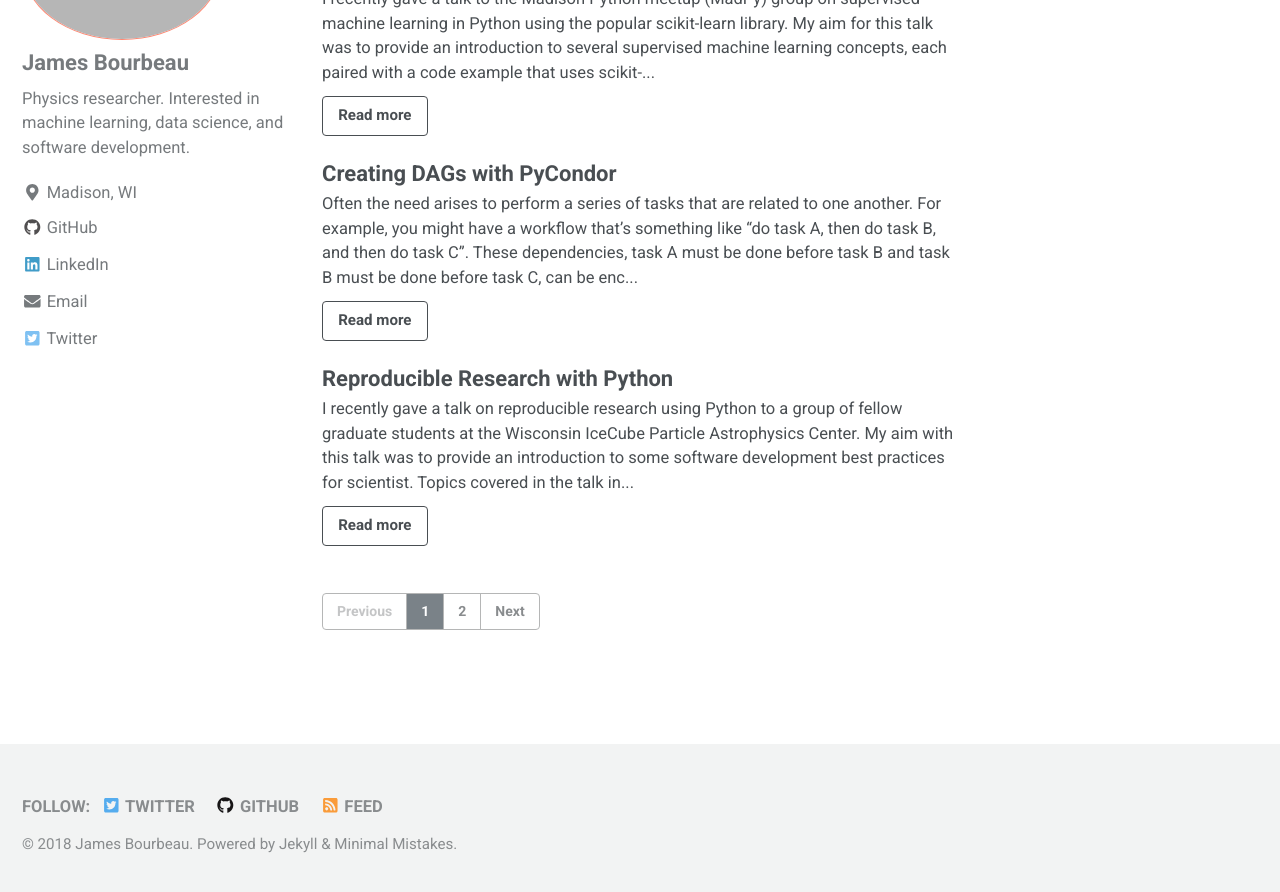
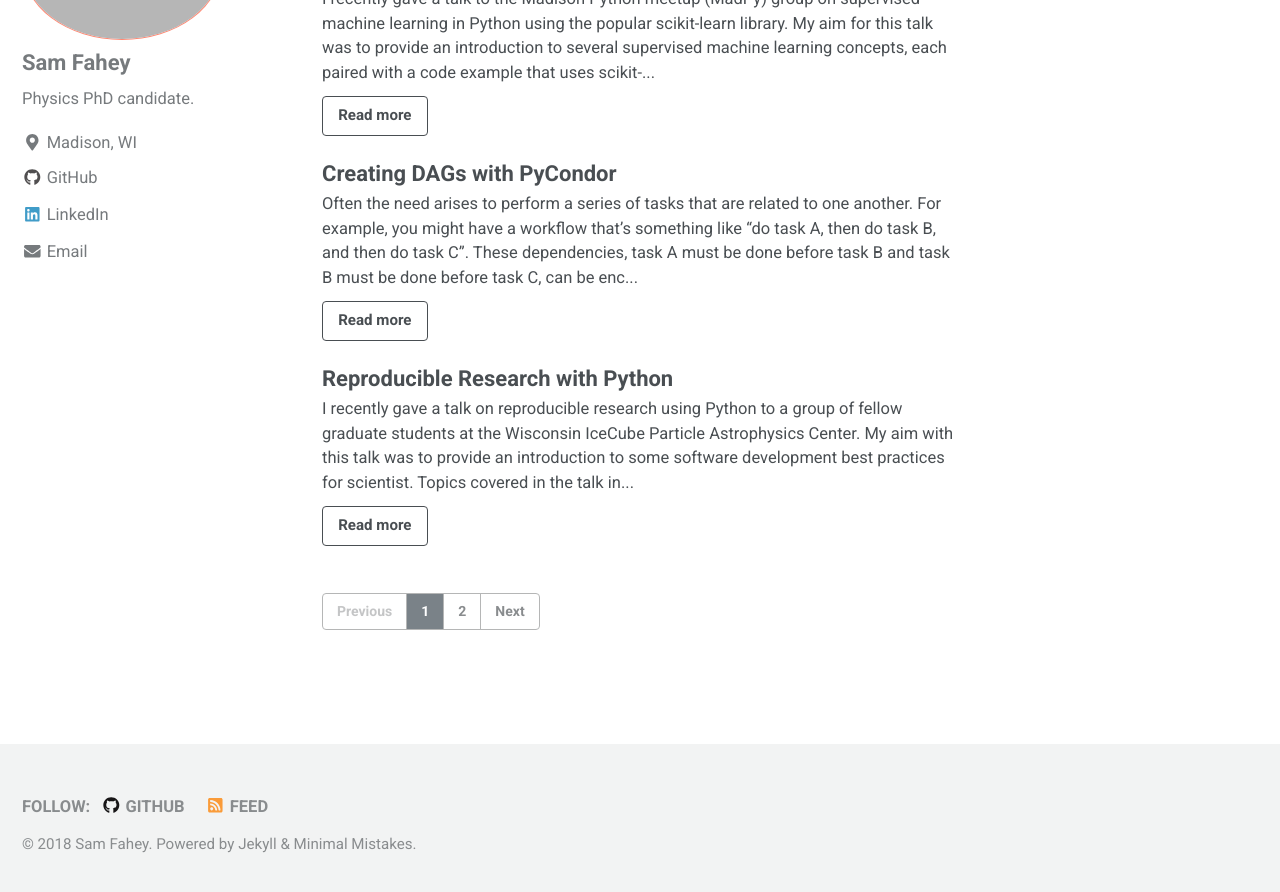
Before and after one commit to sam-fahey/jrbourbeau.github.io, a Jekyll site: the page built from index.html, in a window 1280 px wide and 900 px high, scrolled down 1204 px. Shown: the top 892 px of the window. Built offline with Jekyll 4.4.1, drawn with Linux system fonts in a browser that asks for light colours; nearby versions of some CDN libraries; the list of posts is cut into pages by our own code.

Commit message:
Update _config.yml

```diff
--- a/_config.yml
+++ b/_config.yml
@@ -9,13 +9,13 @@ minimal_mistakes_skin    : "default" # "air", "aqua", "contrast", "dark", "dirt"
 
 # Site Settings
 locale                   : "en-US"
-title                    : "James"
+title                    : "Sam Fahey"
 title_separator          : "-"
-name                     : "James Bourbeau"
-description              : "ASDFASDFASF"
+name                     : "Sam Fahey"
+description              : "my web page"
 url                      : # the base hostname & protocol for your site e.g. "https://mmistakes.github.io"
 baseurl                  : # the subpath of your site, e.g. "/blog"
-repository               : "jrbourbeau/jrbourbeau.github.io" # GitHub username/repo-name e.g. "mmistakes/minimal-mistakes"
+repository               : "sam-fahey/sam-fahey.github.io" # GitHub username/repo-name e.g. "mmistakes/minimal-mistakes"
 teaser                   : # path of fallback teaser image, e.g. "/assets/images/500x300.png"
 # breadcrumbs            : false # true, false (default)
 words_per_minute         : 200
@@ -61,8 +61,8 @@ yandex_site_verification :
 naver_site_verification  :
 
 # Social Sharing
-twitter:
-  username               : "__jrbourbeau__"
+#twitter:
+# username               : "__jrbourbeau__"
 facebook:
   username               :
   app_id                 :
@@ -84,11 +84,11 @@ analytics:
 
 # Site Author
 author:
-  name             : "James Bourbeau"
+  name             : "Sam Fahey"
   avatar           : "/assets/images/bio-photo.png" # path of avatar image, e.g. "/assets/images/bio-photo.jpg"
-  bio              : "Physics researcher. Interested in machine learning, data science, and software development."
+  bio              : "Physics PhD candidate."
   location         : "Madison, WI"
-  email            : "james@jamesbourbeau.com"
+  email            : "sam.j.fahey@gmail.com.com"
   uri              :
   home             : # null (default), "absolute or relative url to link to author home"
   bitbucket        :
@@ -97,19 +97,19 @@ author:
   flickr           :
   facebook         :
   foursquare       :
-  github           : "jrbourbeau"
+  github           : "sam-fahey"
   gitlab           :
   google_plus      :
   keybase          :
   instagram        :
   lastfm           :
-  linkedin         : "jrbourbeau" # "john-doe-12345678" (the last part of your profile url, e.g. https://www.linkedin.com/in/john-doe-12345678)
+  linkedin         : "sam-fahey" # "john-doe-12345678" (the last part of your profile url, e.g. https://www.linkedin.com/in/john-doe-12345678)
   pinterest        :
   soundcloud       :
   stackoverflow    : # "123456/username" (the last part of your profile url, e.g. https://stackoverflow.com/users/123456/username)
   steam            : # "steamId" (the last part of your profile url, e.g. https://steamcommunity.com/id/steamId/)
   tumblr           :
-  twitter          : "__jrbourbeau__"
+  twitter          : #"__jrbourbeau__"
   vine             :
   weibo            :
   xing             :
```
